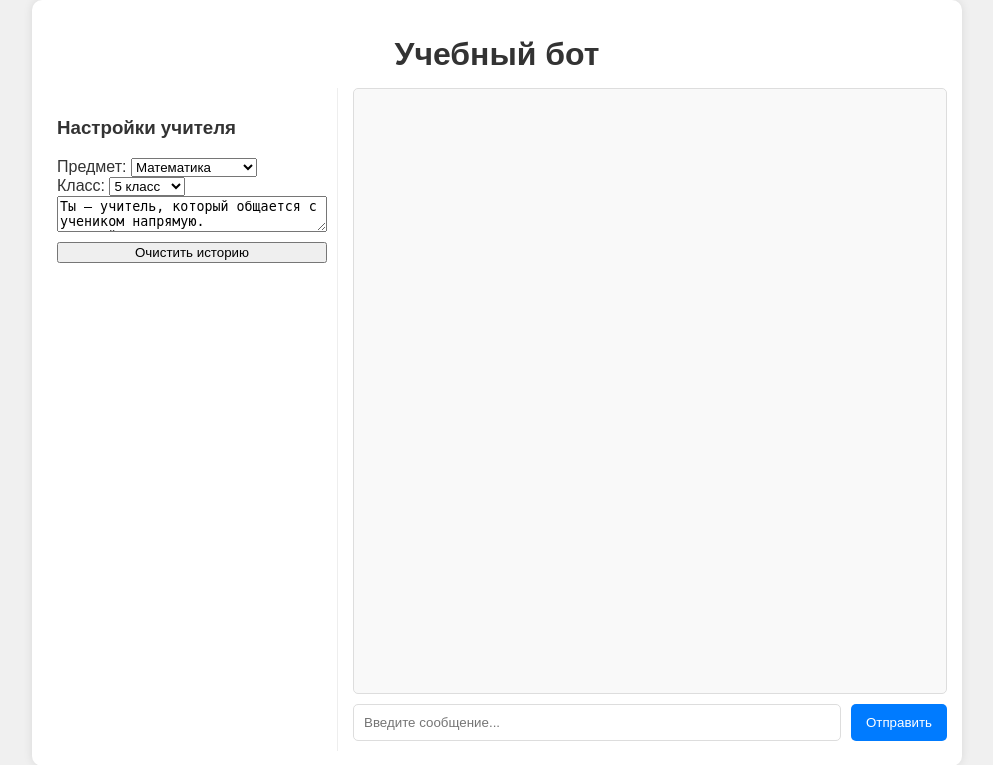
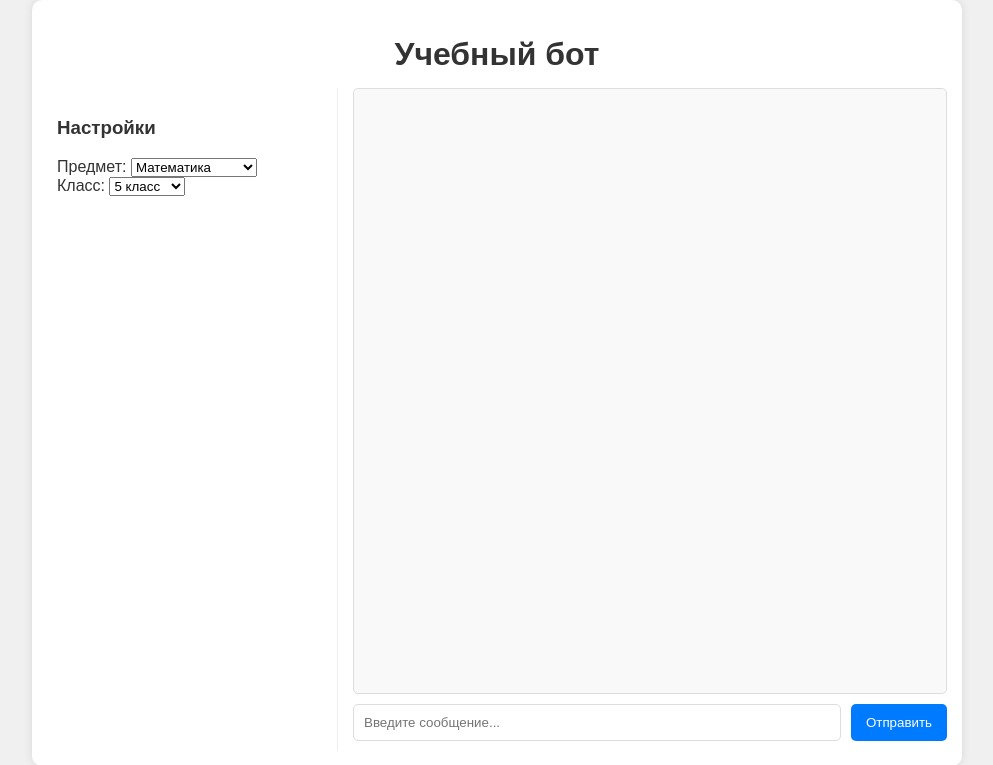
Before and after one commit to guglpeta57-source/site-bot, a Flask app: page / in a window 1280 px wide. Shown: the top 765 px of the page, without its empty margins (143-1136 px from the left). Run offline with Flask 3, Linux system fonts and the light colour scheme.

Commit message:
удаление текстового поля

```diff
--- a/templates/index.html
+++ b/templates/index.html
@@ -11,9 +11,9 @@
         <h1>Учебный бот</h1>
 
         <div class="content-wrapper">
-            <!-- Колонка с настройками роли -->
+            <!-- Колонка с настройками (скрытое поле роли) -->
             <div class="role-column">
-                <h3>Настройки учителя</h3>
+                <h3>Настройки</h3>
 
                 <!-- Выбор предмета -->
                 <div class="select-group">
@@ -44,15 +44,12 @@
                     </select>
                 </div>
 
-                <!-- Поле для роли -->
-                <textarea id="bot-role">Ты — учитель, который общается с учеником напрямую.
+                <!-- Скрытое поле для роли (не видно пользователю) -->
+                <textarea id="bot-role" style="display: none;">Ты — учитель, который общается с учеником напрямую.
 Отвечай на его вопросы понятно, кратко и по делу.
 Сейчас ты ведёшь урок по предмету "математика" для 5 класса.
 Если ученик просит объяснить тему — давай примеры и проверяй понимание.
 Не имитируй диалог с другими учениками, общайся только с тем, кто тебе пишет.</textarea>
-
-                <!-- Кнопка очистки истории -->
-                <button onclick="clearHistory()" style="margin-top: 10px; width: 100%;">Очистить историю</button>
             </div>
 
             <!-- Колонка с чатом -->
```
